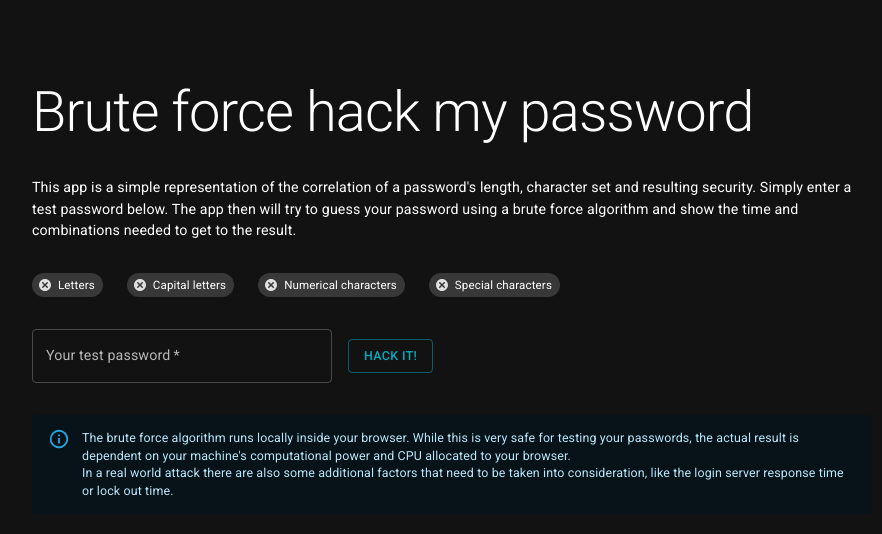
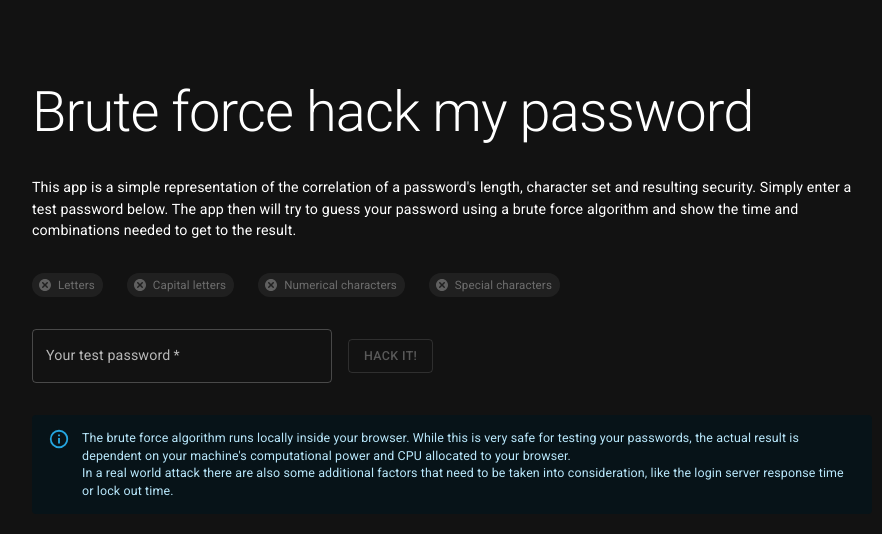
Before and after one commit to haach/brute-force-password, a React (Vite) app: page / in a window 1280 px wide. Shown: the top 534 px of the page, without its empty margins (188-1070 px from the left). Built offline with nearby package versions, Linux system fonts and the light colour scheme.

Commit message:
Improve App test

```diff
--- a/src/PasswordForm.tsx
+++ b/src/PasswordForm.tsx
@@ -159,7 +159,11 @@ export const PasswordForm: FC = () => {
             }}
           />
 
-          <Button variant="outlined" type="submit" disabled={running}>
+          <Button
+            variant="outlined"
+            type="submit"
+            disabled={!formik.values.pass || running}
+          >
             Hack it!
           </Button>
         </Stack>
@@ -174,6 +178,7 @@ export const PasswordForm: FC = () => {
               padding: '15px 25px',
               borderRadius: '6px',
             }}
+            role="result"
           >
             <span>Running for {time / 10}s</span>
             <Button
@@ -192,8 +197,10 @@ export const PasswordForm: FC = () => {
           <Box
             sx={{
               backgroundColor: 'rgba(255, 255, 255, 0.1)',
-              padding: '1rem 1.5rem',
+              padding: '15px 25px',
+              borderRadius: '6px',
             }}
+            role="result"
           >
             Password <b>"{formik.values.pass}"</b> detected{' '}
             {time > 0 ? `in ${time / 10}s` : `in under 100 milliseconds`} with{' '}
--- a/src/components/ChipWithIcon.tsx
+++ b/src/components/ChipWithIcon.tsx
@@ -9,6 +9,8 @@ export const ChipWithIcon: FC<{ label: string; isActive: boolean }> = ({
 }) => {
   return (
     <Chip
+      disabled={!isActive}
+      role={`range-checkbox-${label.replaceAll(' ', '-')}`}
       label={label}
       size="small"
       icon={isActive ? <AiFillCheckCircle /> : <TiDelete />}
```
Also changed, not shown: 1 other file (tests, documents, lock files or other folders).
